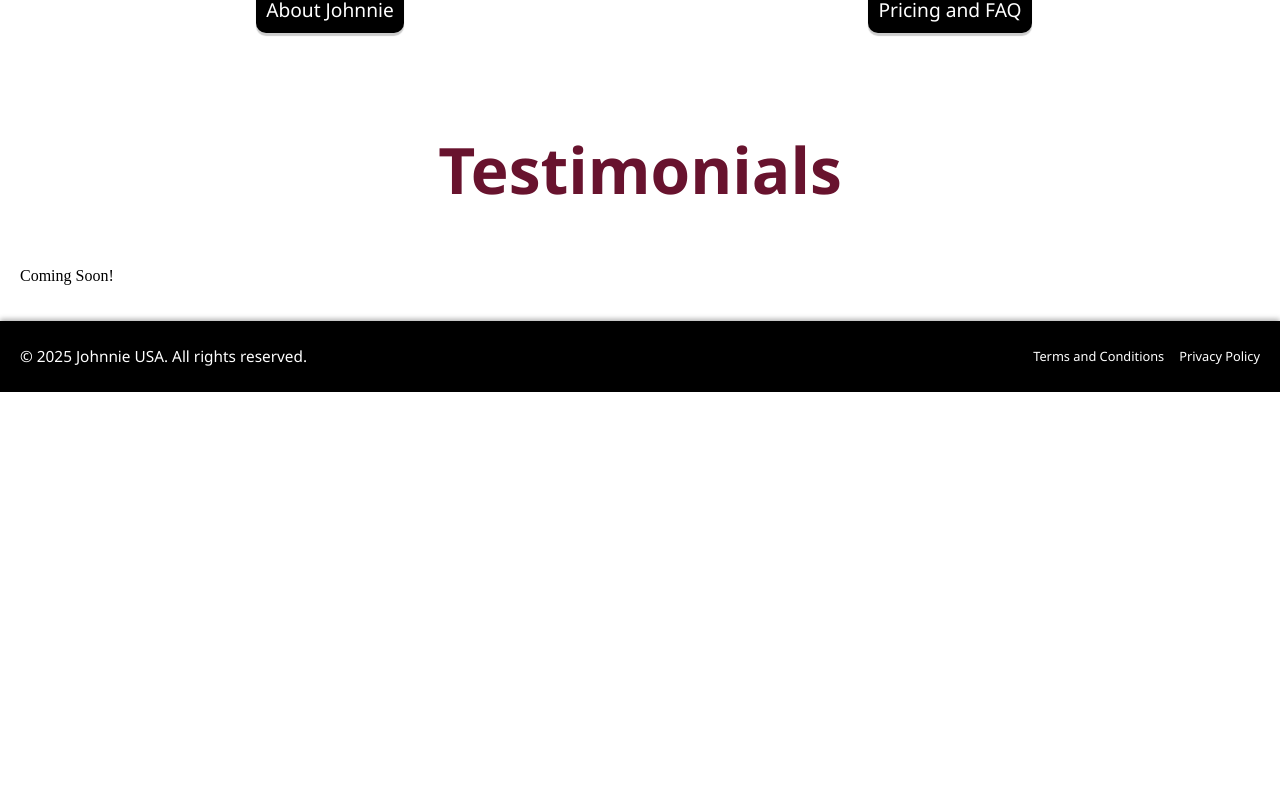
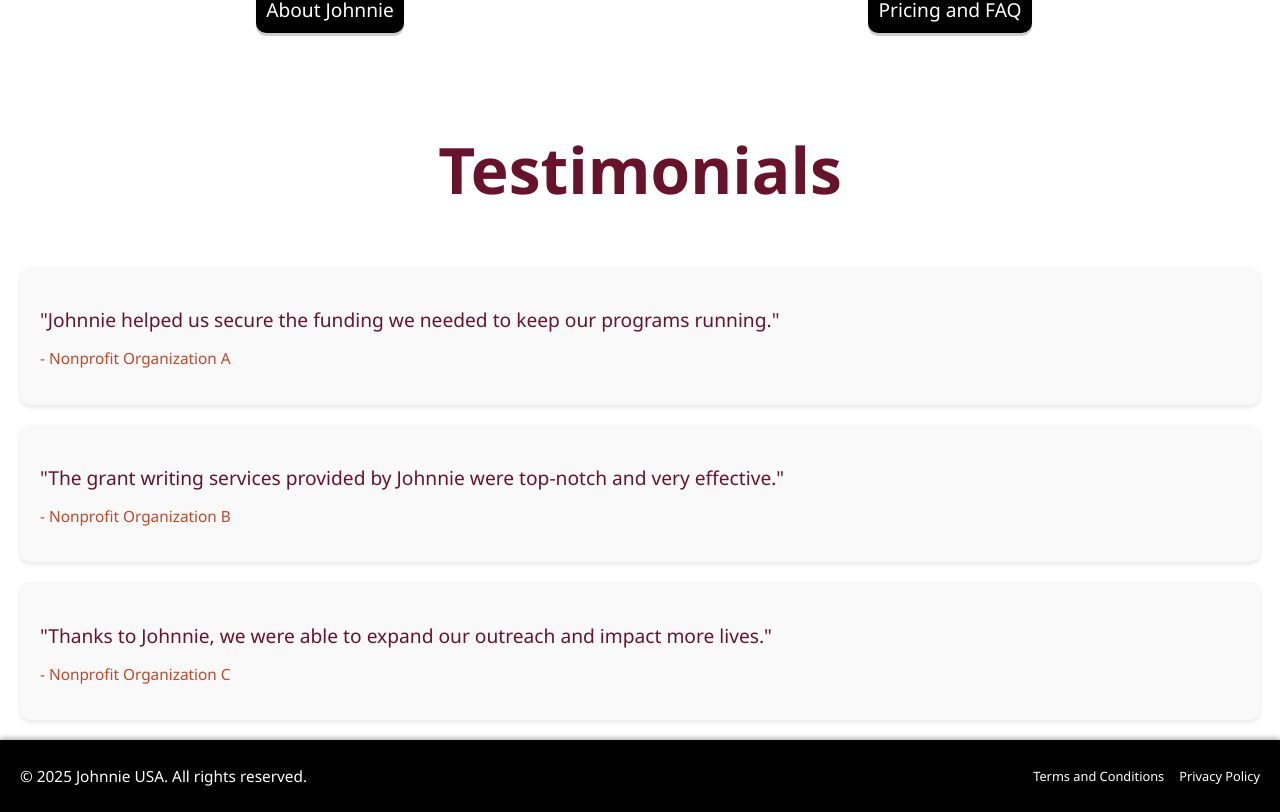
Before and after one commit to laplaces42/johnnie, a React (Create React App) app in the folder frontend/: page / in a window 1280 px wide. Shown: the part 798-1610 px from the top of the page. Before the commit the page ends 1190 px from the top, so only its background shows below. Built offline with nearby package versions, Linux system fonts and the light colour scheme.

Commit message:
Created template for testimonials section

```diff
--- a/frontend/src/pages/LandingPage.jsx
+++ b/frontend/src/pages/LandingPage.jsx
@@ -4,6 +4,20 @@ import "../stylesheets/LandingPage.css";
 
 export function LandingPage() {
     const navigate = useNavigate();
+    const testimonials = [
+      {
+          text: "Johnnie helped us secure the funding we needed to keep our programs running.",
+          person: "Nonprofit Organization A"
+      },
+      {
+          text: "The grant writing services provided by Johnnie were top-notch and very effective.",
+          person: "Nonprofit Organization B"
+      },
+      {
+          text: "Thanks to Johnnie, we were able to expand our outreach and impact more lives.",
+          person: "Nonprofit Organization C"
+      }
+  ];
   return (
     <div className="lp">
       <motion.div
@@ -72,7 +86,14 @@ export function LandingPage() {
         transition={{ duration: 0.8 }}
       >
         <h2 className="lp3-subtitle">Testimonials</h2>
-        <p>Coming Soon!</p>
+        <div className="lp3-testimonials">
+                    {testimonials.map((testimonial, index) => (
+                        <div key={index} className="testimonial-card">
+                            <p className="testimonial-text">"{testimonial.text}"</p>
+                            <p className="testimonial-person">- {testimonial.person}</p>
+                        </div>
+                    ))}
+                </div>
       </motion.div>
     </div>
   );
--- a/frontend/src/stylesheets/LandingPage.css
+++ b/frontend/src/stylesheets/LandingPage.css
@@ -109,16 +109,31 @@
     color: #68132e;
 }
 
-@media screen and (max-width: 720px) {
-    /* .lp-title {
-        text-align: center;
-        font-size: 11vh;
-        margin-top: 6.5vw;
-        margin-bottom: 0;
-        font-family: 'Segoe UI', Tahoma, Geneva, Verdana, sans-serif;
-        color: #008080;
-    } */
+.lp3-testimonials {
+    display: flex;
+    flex-direction: column;
+    gap: 20px;
+    margin-top: 20px;
+}
 
+.testimonial-card {
+    background-color: #f9f9f9;
+    padding: 20px;
+    border-radius: 10px;
+    box-shadow: 0 2px 4px rgba(0, 0, 0, 0.1);
+}
+
+.testimonial-text {
+    font-size: 1.5vw;
+    margin-bottom: 10px;
+    font-family: 'Segoe UI', Tahoma, Geneva, Verdana, sans-serif;
+    color: #68132e;
+}
+
+.testimonial-person {
+    font-size: 1.2vw;
+    color: #c0482a;
+    font-family: 'Segoe UI', Tahoma, Geneva, Verdana, sans-serif;
 }
 
 @media (max-width: 768px) {
@@ -145,6 +160,13 @@
     .lp2-button {
         font-size: 3vw;
     }
+    .testimonial-text {
+        font-size: 4vw;
+    }
+
+    .testimonial-person {
+        font-size: 3vw;
+    }
   }
 
   /* 68132e
```
